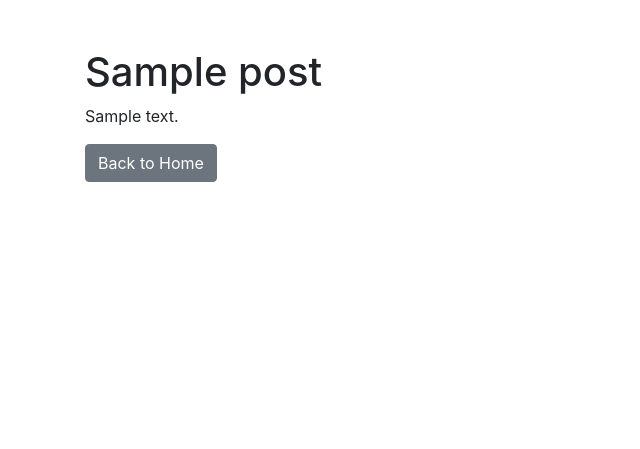
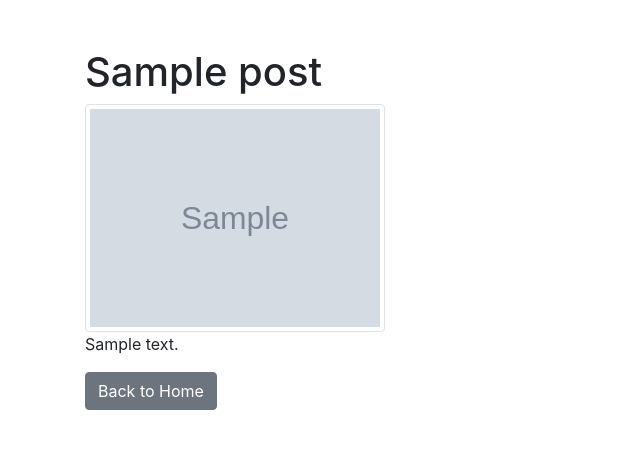
Before and after one commit to andrewtdunn/aws1.1_document-processor, a Flask app: template src/docunosis/templates/post.html in a window 1280 px wide. Shown: the top 449 px of the page, without its empty margins (0-640 px from the left). Run offline with Flask 3, Linux system fonts and the light colour scheme; the template is opened without the code that fills it: most values are stand-ins (such as "Sample title", 1, 10 or a date in 2020); grey boxes marked "Sample" are stand-in pictures; some libraries are stand-ins or nearby versions.

Commit message:
add post image

```diff
--- a/src/docunosis/templates/post.html
+++ b/src/docunosis/templates/post.html
@@ -12,6 +12,14 @@
   <body>
     <div class="container">
       <h1 class="mt-5">{{ post.title }}</h1>
+      {% if post.post_image %}
+      <img
+        class="img-thumbnail"
+        src="{{post.post_image}}"
+        alt="{{ post.title }}"
+        style="max-width: 300px"
+      />
+      {% endif %}
       <p>{{ post.content }}</p>
       <a href="/" class="btn btn-secondary">Back to Home</a>
     </div>
```
